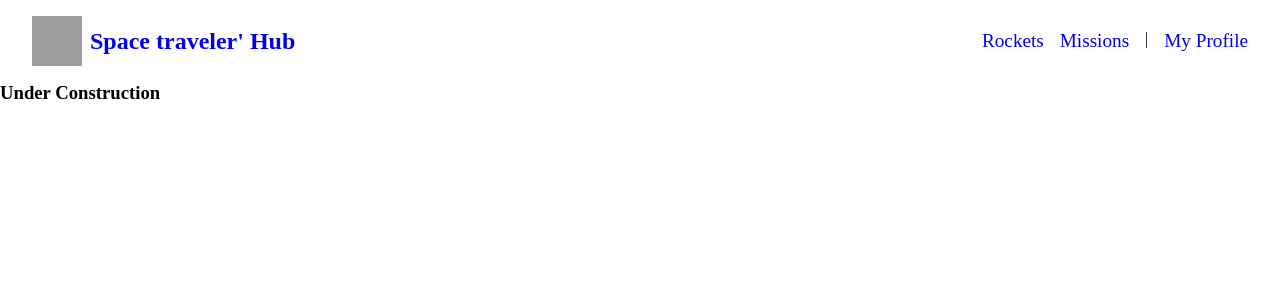
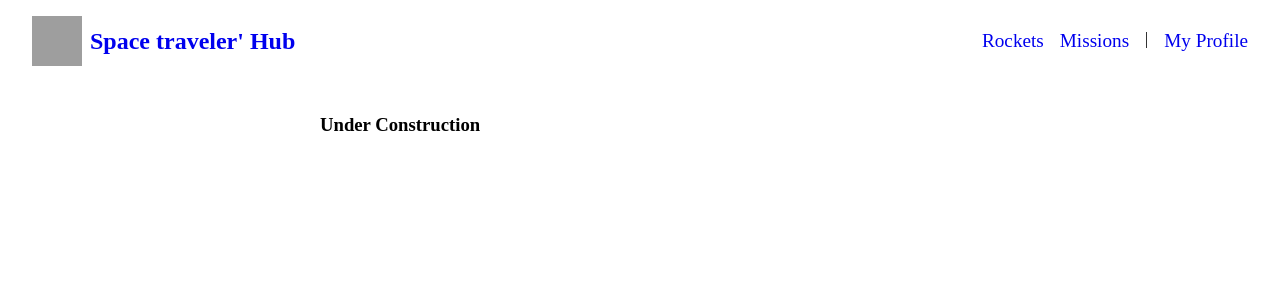
Before and after one commit to ZewdieMc/space-traveler, a React (Create React App) app: page /profile in a window 1280 px wide. Shown: the top 300 px of the page. Built offline with nearby package versions, Linux system fonts and the light colour scheme; grey boxes are pictures that could not be loaded.

Commit message:
Add margin style for Profile text 'under construction'

```diff
--- a/src/index.css
+++ b/src/index.css
@@ -40,3 +40,7 @@ nav ul .nav-items {
 nav ul .nav-items:focus {
   text-decoration: underline;
 }
+
+.profile-wrapper {
+  margin: 2.5% 25%;
+}
```
